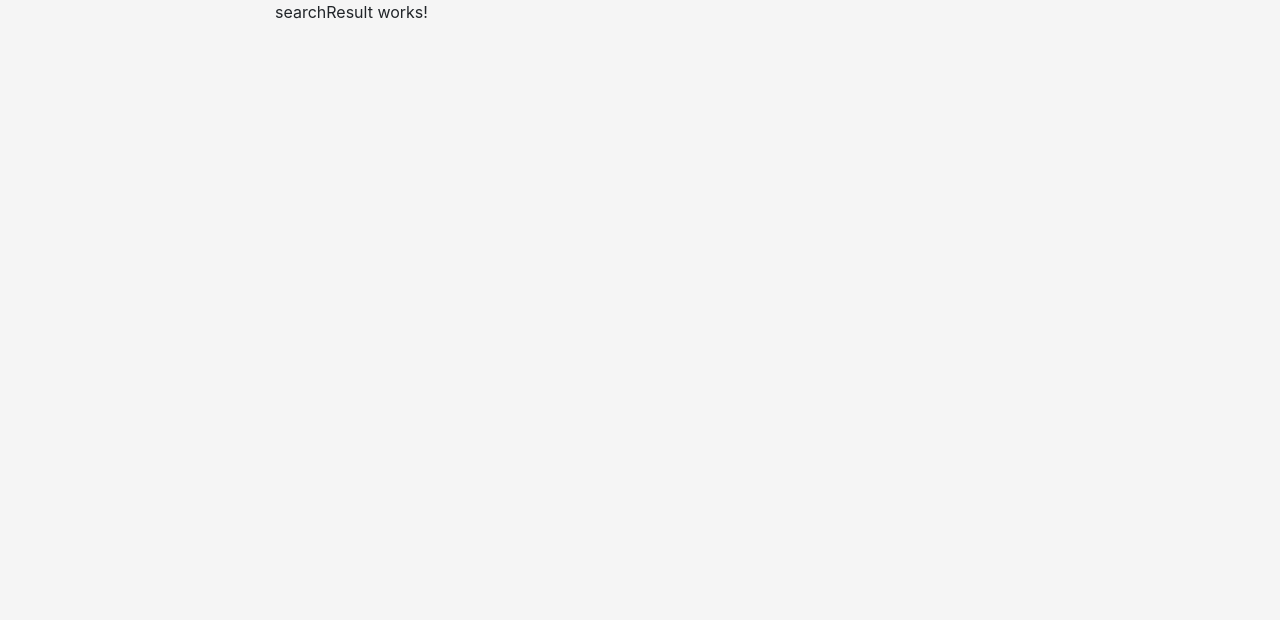
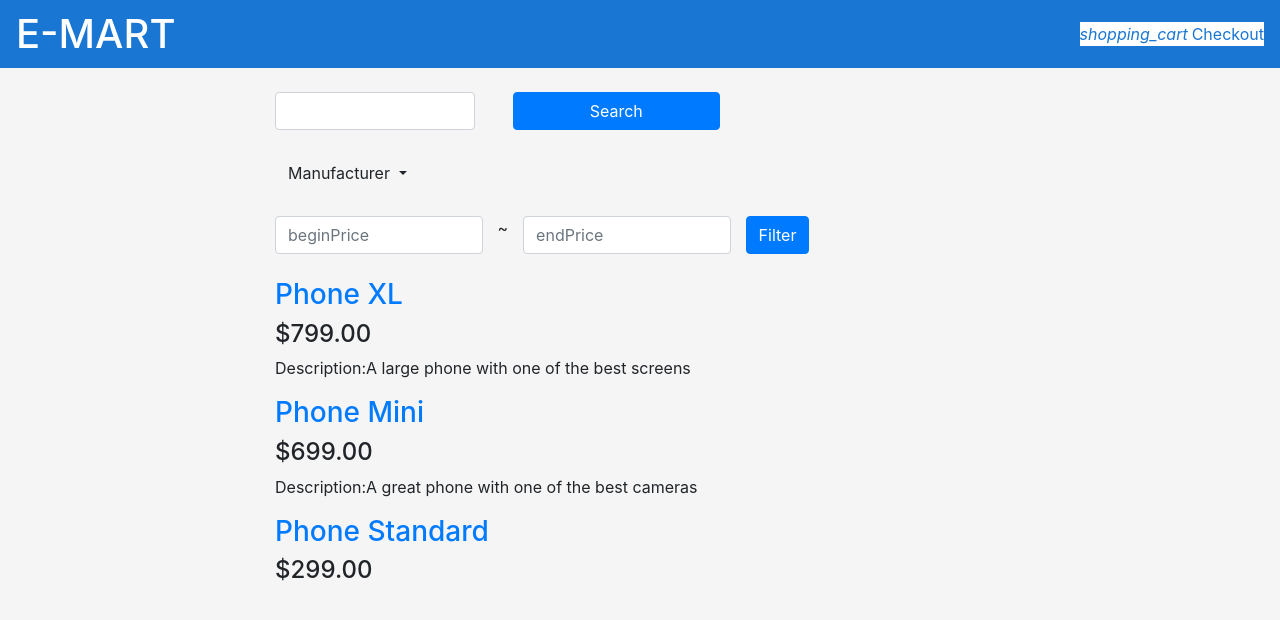
Before and after one commit to wenhongpeng/eMart-Design, an Angular app in the folder my-app/: page /searchResult in a window 1280 px wide. Shown: the top 620 px of the page. Built offline with nearby package versions, Linux system fonts and the light colour scheme.

Commit message:
20200424 update
20200424 update

```diff
--- a/my-app/src/app/app.component.html
+++ b/my-app/src/app/app.component.html
@@ -1,3 +1,4 @@
+<app-top-bar></app-top-bar>
 
 <div class="container div-main">
   <div class="row">
--- a/my-app/src/app/cart.service.ts
+++ b/my-app/src/app/cart.service.ts
@@ -1,6 +1,6 @@
 import { Injectable } from '@angular/core';
 
-import { HttpClient } from '@angular/common/http';
+// import { HttpClient } from '@angular/common/http';
 
 @Injectable({
   providedIn: 'root'
@@ -9,8 +9,8 @@ export class CartService {
 
   items = [];
 
-  addToCart(product) {
-    this.items.push(product);
+  addToCart(item) {
+    this.items.push(item);
   }
 
   getItems() {
@@ -23,7 +23,7 @@ export class CartService {
   }
 
 constructor(
-  private http: HttpClient
+  // private http: HttpClient
 ) { }
 
 }
--- a/my-app/src/app/itemDetail/itemDetail.component.html
+++ b/my-app/src/app/itemDetail/itemDetail.component.html
@@ -1,3 +1,9 @@
-<p>
-  itemDetail works!
-</p>
+<h2>Item Details</h2>
+
+<div *ngIf='item'>
+  <h3>{{ item.itemName }}</h3>
+  <h4>{{ item.price | currency }}</h4>
+  <p>{{ item.description }}</p>
+
+  <button (click)="addToCart(item)">Add to Cart</button>
+</div>
--- a/my-app/src/app/itemDetail/itemDetail.component.ts
+++ b/my-app/src/app/itemDetail/itemDetail.component.ts
@@ -1,4 +1,9 @@
 import { Component, OnInit } from '@angular/core';
+import { ActivatedRoute } from '@angular/router';
+
+import { items } from '../items';
+
+import { CartService } from '../cart.service';
 
 @Component({
   selector: 'app-itemDetail',
@@ -6,10 +11,22 @@ import { Component, OnInit } from '@angular/core';
   styleUrls: ['./itemDetail.component.css']
 })
 export class ItemDetailComponent implements OnInit {
+  item;
 
-  constructor() { }
+  constructor(
+    private route:ActivatedRoute,
+    private cartService:CartService
+  ) { }
 
   ngOnInit() {
+    this.route.paramMap.subscribe(params => {
+      this.item = items[+params.get('itemId')];
+    });
+  }
+
+  addToCart(item) {
+    window.alert('Your product has been added to the cart!');
+    this.cartService.addToCart(item);
   }
 
 }
--- /dev/null
+++ b/my-app/src/app/items.ts
@@ -0,0 +1,17 @@
+export const items = [
+  {
+    itemName: 'Phone XL',
+    price: 799,
+    description: 'A large phone with one of the best screens'
+  },
+  {
+    itemName: 'Phone Mini',
+    price: 699,
+    description: 'A great phone with one of the best cameras'
+  },
+  {
+    itemName: 'Phone Standard',
+    price: 299,
+    description: ''
+  }
+];
--- a/my-app/src/app/search/search.component.html
+++ b/my-app/src/app/search/search.component.html
@@ -4,22 +4,12 @@
   <div class="search-m">
 
     <div class="row">
-      <!-- <div class="col-lg-3">
-        <div class="input-group">
-          <input ngModel name="name" id="inputItemname" class="form-control" type="text" style="width: 200px;">
-           <span class="input-group-btn">
-            <button class="btn btn-default"><i class="glyphicon glyphicon-search"></i></button>
-          </span>
-          <button class="btn btn-lg btn-primary" type="submit">Search</button>
-        </div>
-
-      </div> -->
 
       <div class="col-md-3"><input ngModel name="name" id="inputItemname" class="form-control" type="text" style="width: 200px;"></div>
       <div class="col-md-3"><button class="btn btn-lg btn-primary" type="submit">Search</button></div>
-      <div class="col-md-3">
+      <!-- <div class="col-md-3">
         <a href="/cart"><span class="glyphicon glyphicon-shopping-cart">My Cart</span></a>
-      </div>
+      </div> -->
     </div>
   </div>
 
--- a/my-app/src/app/searchResult/searchResult.component.html
+++ b/my-app/src/app/searchResult/searchResult.component.html
@@ -1,3 +1,78 @@
-<p>
-  searchResult works!
-</p>
+
+<div id="searchResult">
+  <br>
+  <div class="search-m">
+    <div class="row">
+      <div class="col-md-3"><input ngModel name="name" id="inputItemname" class="form-control" type="text" style="width: 200px;"></div>
+      <div class="col-md-3"><button class="btn btn-primary btn-block" type="submit">Search</button></div>
+    </div>
+  </div>
+  <br>
+  <div class="dropdown">
+    <button type="button" class="btn dropdown-toggle" id="dropdownMenu1" data-toggle="dropdown">Manufacturer
+      <span class="caret"></span>
+    </button>
+    <ul class="dropdown-menu" role="menu" aria-labelledby="dropdownMenu1">
+      <li role="presentation">
+        <a role="menuitem" tabindex="-1" href="#">Apple</a>
+      </li>
+      <li role="presentation">
+        <a role="menuitem" tabindex="-1" href="#">HUAWEI</a>
+      </li>
+      <li role="presentation">
+        <a role="menuitem" tabindex="-1" href="#">XIAOMI</a>
+      </li>
+      <li role="presentation">
+        <a role="menuitem" tabindex="-1" href="#">OPPO</a>
+      </li>
+      <li role="presentation">
+        <a role="menuitem" tabindex="-1" href="#">VIVO</a>
+      </li>
+      <li role="presentation">
+        <a role="menuitem" tabindex="-1" href="#">ONEPLUS</a>
+      </li>
+      <li role="presentation">
+        <a role="menuitem" tabindex="-1" href="#">NOKIA</a>
+      </li>
+      <li role="presentation">
+        <a role="menuitem" tabindex="-1" href="#">MEIZU</a>
+      </li>
+    </ul>
+  </div>
+  <br>
+  <div>
+    <div class="row">
+      <div class="col-md-3">
+        <label for="inputBeginPrice" class="sr-only">Begin Price</label>
+        <input ngModel name="beginPrice" id="inputBeginPrice" class="form-control" placeholder="beginPrice" type="text">
+      </div>
+      <div>
+        <span>~</span>
+      </div>
+      <div class="col-md-3">
+        <label for="inputEndPrice" class="sr-only">End Price</label>
+        <input ngModel name="endPrice" type="text" id="inputEndPrice" class="form-control" placeholder="endPrice" >
+      </div>
+      <div>
+        <button class="btn btn-primary btn-block" type="submit">Filter</button>
+      </div>
+    </div>
+  </div>
+  <br>
+
+  <div *ngFor="let item of items; index as itemId">
+    <h3>
+      <a [title]="item.itemName + ' details'" [routerLink]="['/items', itemId]">
+      {{item.itemName}}
+      </a>
+    </h3>
+
+    <h4>{{ item.price | currency }}</h4>
+
+    <p *ngIf="item.description">
+      Description:{{item.description}}
+    </p>
+
+  </div>
+
+</div>
--- a/my-app/src/app/searchResult/searchResult.component.ts
+++ b/my-app/src/app/searchResult/searchResult.component.ts
@@ -1,4 +1,6 @@
 import { Component, OnInit } from '@angular/core';
+
+import { items } from '../items';
 
 @Component({
   selector: 'app-searchResult',
@@ -7,6 +9,8 @@ import { Component, OnInit } from '@angular/core';
 })
 export class SearchResultComponent implements OnInit {
 
+  items = items;
+
   constructor() { }
 
   ngOnInit() {
--- a/my-app/src/app/top-bar/top-bar.component.html
+++ b/my-app/src/app/top-bar/top-bar.component.html
@@ -1,3 +1,5 @@
-<p>
-  top-bar works!
-</p>
+<a [routerLink]="['/']">
+  <h1>E-MART</h1>
+</a>
+
+<a [routerLink]="['/cart']" class="button fancy-button"><i class="material-icons">shopping_cart</i>Checkout</a>
--- a/my-app/src/styles.css
+++ b/my-app/src/styles.css
@@ -16,3 +16,33 @@ html, body {
   color: #1976d2;
   padding-right: 4px;
 }
+
+/* Fancy Button */
+
+.fancy-button {
+  background-color: white;
+  color: #1976d2;
+}
+
+.fancy-button i.material-icons {
+  color: #1976d2;
+  padding-right: 4px;
+}
+
+/* Top Bar */
+
+app-top-bar {
+  width: 100%;
+  height: 68px;
+  background-color: #1976d2;
+  padding: 16px;
+  display: flex;
+  flex-direction: row;
+  justify-content: space-between;
+  align-items: center;
+}
+
+app-top-bar h1 {
+  color: white;
+  margin: 0;
+}
```
Also changed, not shown: my-app/src/app/app-routing.module.ts (+9 -3 lines), 1 other file (tests, documents, lock files or other folders).
